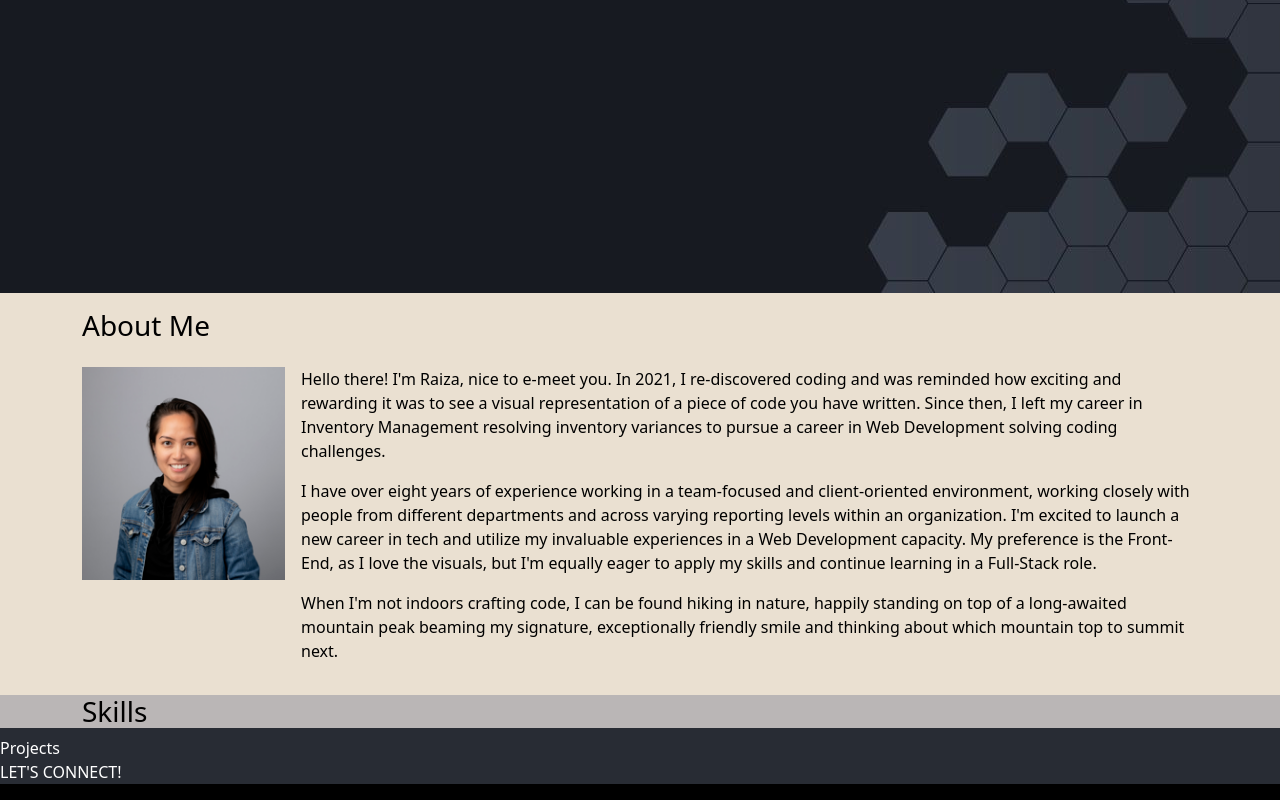
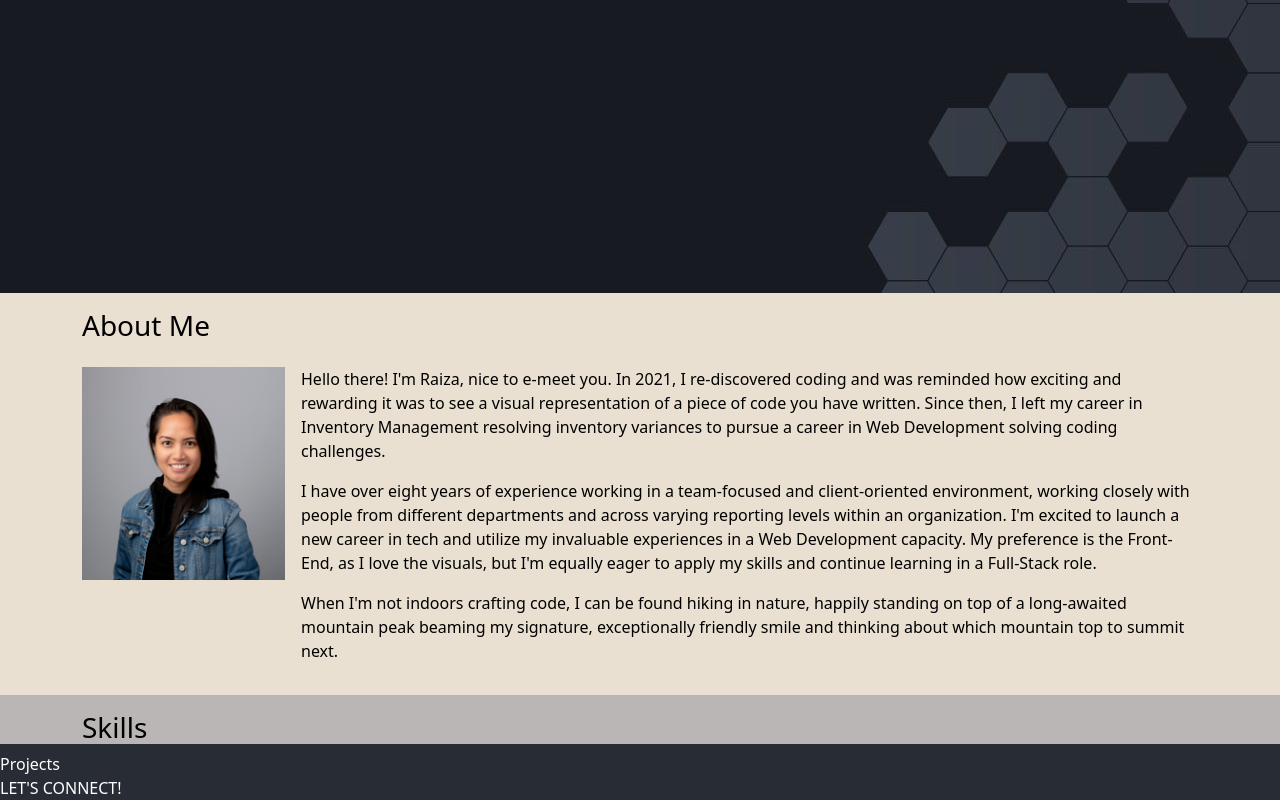
Before and after one commit to Raiza-D/my-portfolio, a React (Create React App) app: page / in a window 1280 px wide. Shown: the part 573-1373 px from the top of the page. Built offline with nearby package versions, Linux system fonts and the light colour scheme.

Commit message:
Add padding top 3 using bootstrap class, apply to 'Skills' header to add spacing.

```diff
--- a/src/components/Skills.jsx
+++ b/src/components/Skills.jsx
@@ -7,7 +7,7 @@ export default function Skills() {
   return (
     <div className="skills">
       <Container>
-        <h3>Skills</h3>
+        <h3 className="pt-3">Skills</h3>
       </Container>
     </div>
   );
```
